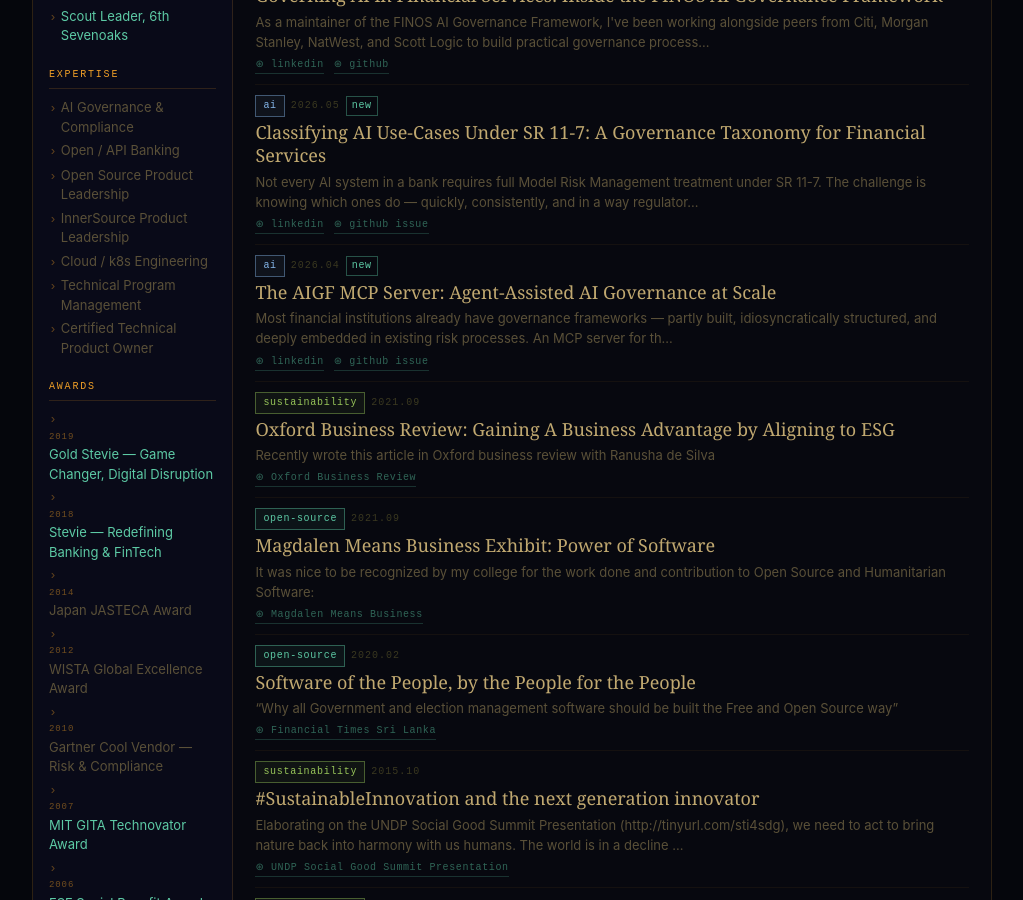
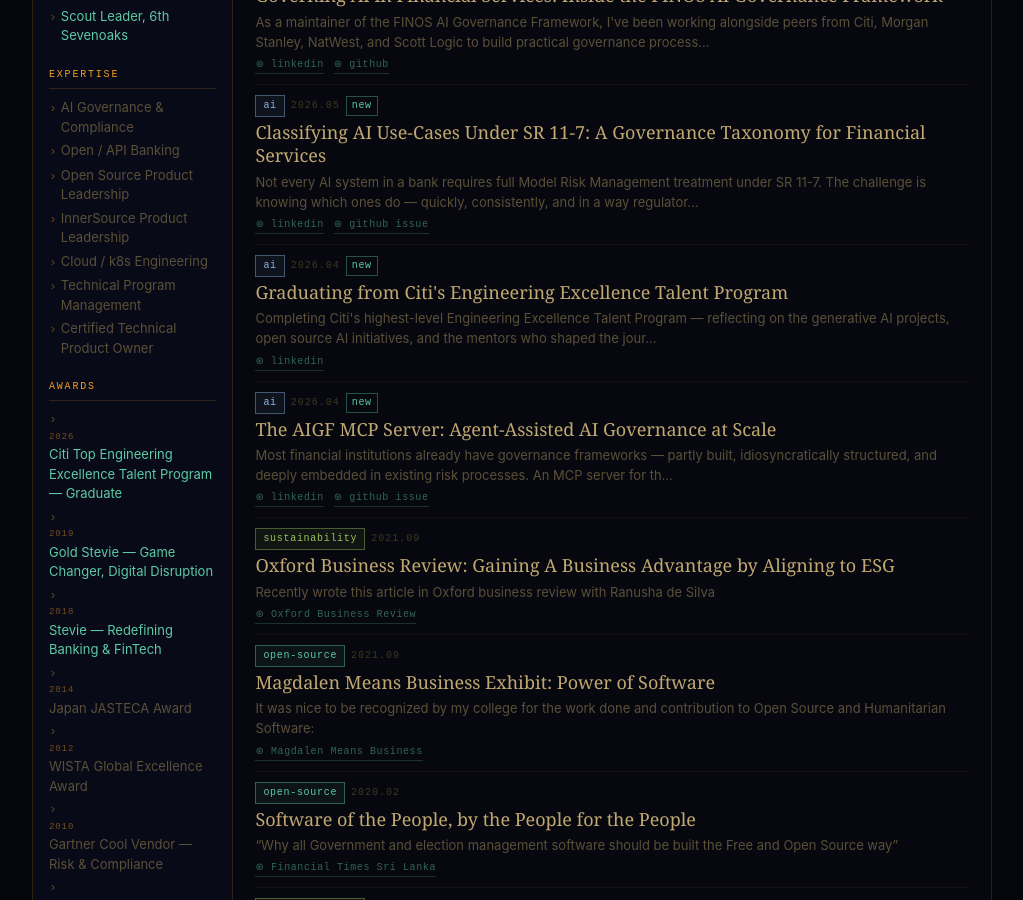
Before and after one commit to chamindra/chamindra.github.io, a Jekyll site: the page built from index.html, in a window 1280 px wide and 900 px high, scrolled down 558 px. Shown: the whole window, without its empty margins (128-1151 px from the left). Built offline with Jekyll 4.4.1, drawn with Linux system fonts in a browser that asks for light colours.

Commit message:
Add new award for Citi Engineering Excellence Talent Program and create corresponding blog post

```diff
--- a/_data/sidebar.yml
+++ b/_data/sidebar.yml
@@ -22,6 +22,9 @@
   - Certified Technical Product Owner
 
 awards:
+  - year: "2026"
+    title: "Citi Top Engineering Excellence Talent Program — Graduate"
+    url: https://www.linkedin.com/feed/update/urn:li:activity:7445055417975664640/
   - year: "2019"
     title: "Gold Stevie — Game Changer, Digital Disruption"
     url: https://stevieawards.com/aba/2019-american-business-awards-winners
--- /dev/null
+++ b/_posts/2026-04-22-citi-engineering-excellence-graduation.md
@@ -0,0 +1,19 @@
+---
+layout: post
+title: "Graduating from Citi's Engineering Excellence Talent Program"
+date: 2026-04-22 00:00:00 +0000
+categories: [ai]
+tags: [featured, ai, citi, career, innersource, finos]
+excerpt: "Completing Citi's highest-level Engineering Excellence Talent Program — reflecting on the generative AI projects, open source AI initiatives, and the mentors who shaped the journey."
+linkedin_url: https://www.linkedin.com/feed/update/urn:li:activity:7445055417975664640/
+---
+
+Delighted to share that I have completed Citi's highest-level **Engineering Excellence Talent Program** — a milestone that would not have been possible without an extraordinary network of mentors and colleagues across the firm.
+
+The programme deepened my work on Generative AI projects and Open Source AI initiatives, in particular the [FINOS AI Governance Framework](https://github.com/finos/ai-governance-framework) — an effort I am proud to maintain alongside a remarkable cross-institutional community.
+
+What I carry forward from this experience goes beyond technical skill. In the GenAI era, **sound judgement and delivering sustainable solutions that provide a net positive impact** matter as much as any model architecture or platform choice. Perhaps more.
+
+My thanks to Anthony Warden, Ramkumar Ayyadurai, Daniel Jepp, Miriam Silver, and the many colleagues across multiple regions who gave generously of their time, guidance, and trust.
+
+#EngineeringExcellence #Citi #Innovation #Mentorship #CareerDevelopment #ResponsibleAI
```
